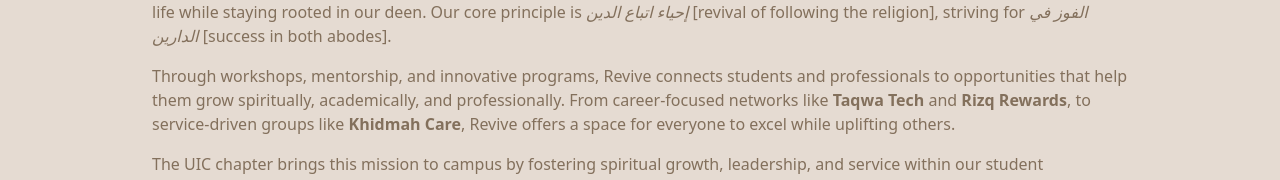
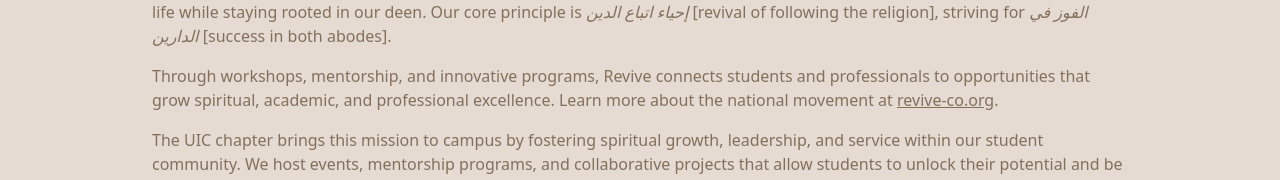
Before and after one commit to jzkhaliq/revive-uic, a React (Vite) app: page / in a window 1280 px wide. Shown: the part 752-932 px from the top of the page. Built offline with nearby package versions, Linux system fonts and the light colour scheme; no server answers; the database is empty.

Commit message:
added revive link in bio

```diff
--- a/src/components/About.jsx
+++ b/src/components/About.jsx
@@ -19,6 +19,7 @@
                 >
                     About Us
                 </motion.h2>
+
                 <motion.p
                     className="mt-4 text-revive-stone"
                     initial={{ opacity: 0 }}
@@ -31,6 +32,7 @@
                     <span className="italic"> إحياء اتباع الدين </span> [revival of following the religion], striving for
                     <span className="italic"> الفوز في الدارين </span> [success in both abodes].
                 </motion.p>
+
                 <motion.p
                     className="mt-4 text-revive-stone"
                     initial={{ opacity: 0 }}
@@ -39,11 +41,18 @@
                     transition={{ delay: 0.6, duration: 0.6 }}
                 >
                     Through workshops, mentorship, and innovative programs, Revive connects students and professionals
-                    to opportunities that help them grow spiritually, academically, and professionally.
-                    From career-focused networks like <strong>Taqwa Tech</strong> and <strong>Rizq Rewards</strong>,
-                    to service-driven groups like <strong>Khidmah Care</strong>, Revive offers a space for
-                    everyone to excel while uplifting others.
+                    to opportunities that grow spiritual, academic, and professional excellence. Learn more about the
+                    national movement at{" "}
+                    <a
+                        href="https://www.revive-co.org"
+                        target="_blank"
+                        rel="noopener noreferrer"
+                        className="underline hover:text-revive-coffee"
+                    >
+                        revive-co.org
+                    </a>.
                 </motion.p>
+
                 <motion.p
                     className="mt-4 text-revive-stone"
                     initial={{ opacity: 0 }}
```
